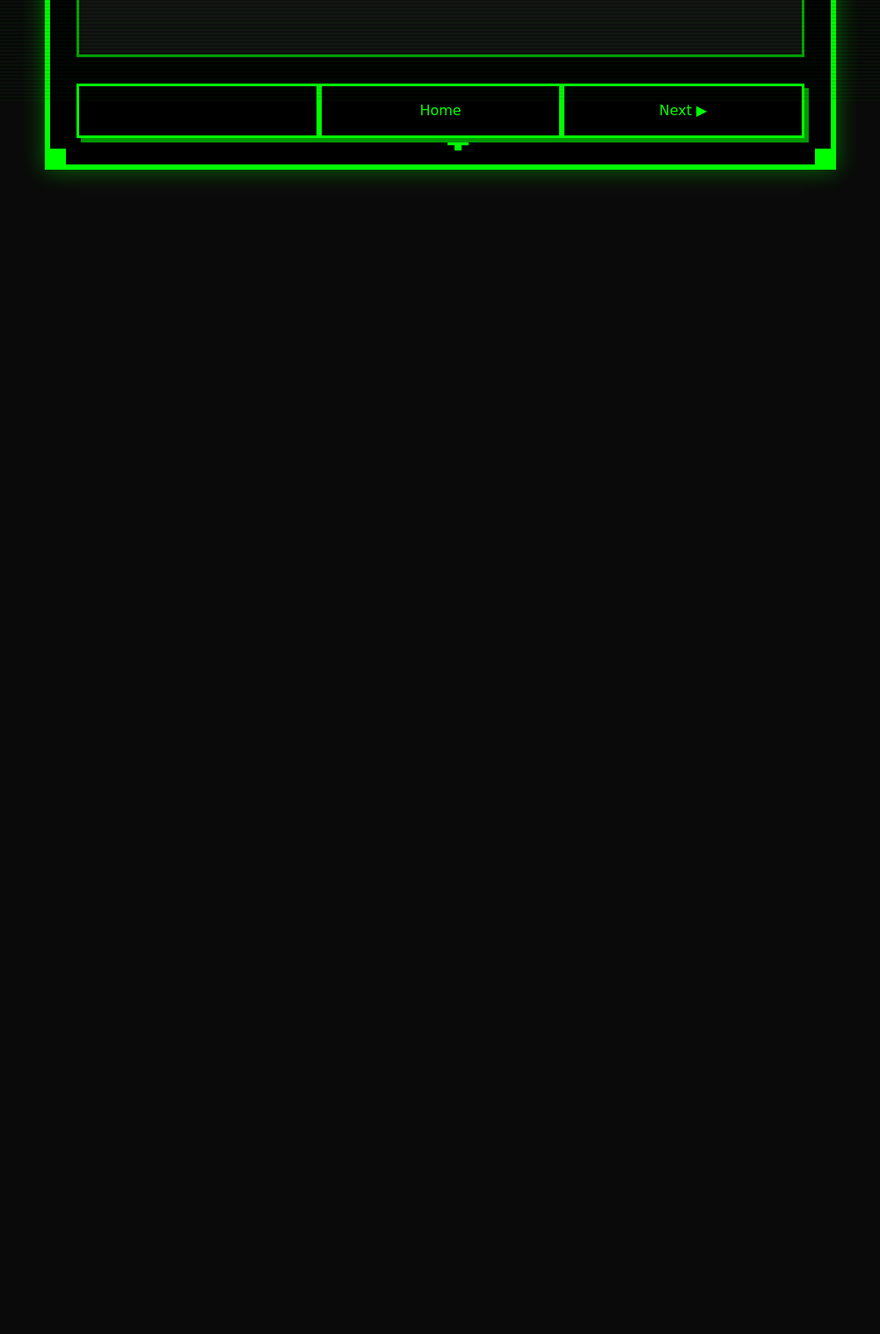
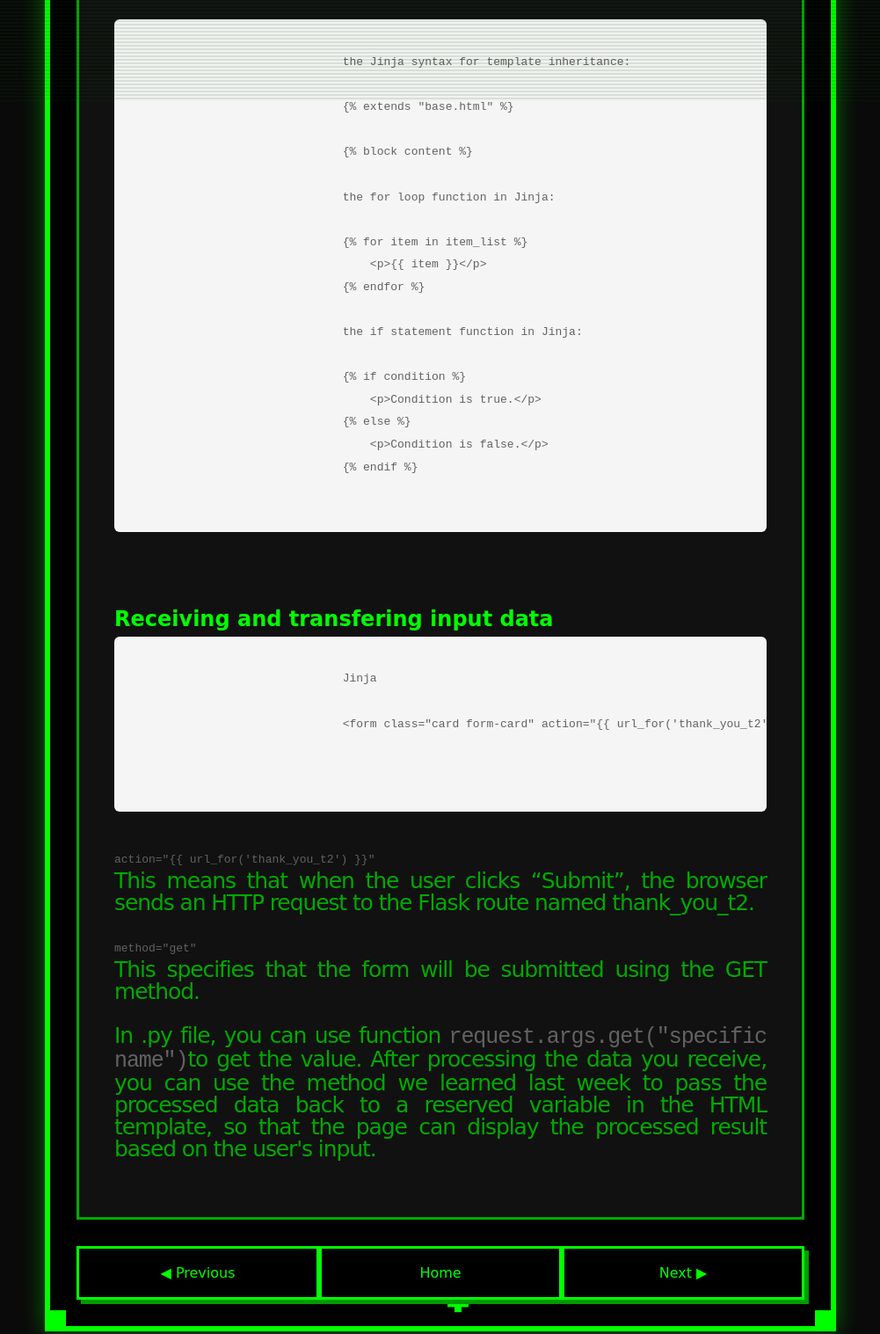
Before and after one commit to LE7ELS001/CART-351-Journals, a plain HTML site: page journal4.html in a window 1280 px wide. Shown: the part 685-2202 px from the top of the page at 88% size, without its empty margins (139-1140 px from the left). Before the commit the page ends 938 px from the top, so only its background shows below. Drawn offline with Linux system fonts and the light colour scheme.

Commit message:
update journal 4

```diff
--- a/journal4.html
+++ b/journal4.html
@@ -39,6 +39,7 @@
                         The main topics included template inheritance, receiving user input, extracting and processing
                         the input data, and
                         returning the processed content to the template.
+                    </p>
                     <h2>Template inheritance</h2>
                     <p>
                         In the process of creating web pages with HTML, we often need to copy and paste a lot of
@@ -51,8 +52,57 @@
                         Therefore, we introduced the concept of template inheritance, which allows us to reuse a base
                         template and modify only
                         the specific content that needs to be displayed according to our requirements.
+
+                    <pre>
+                            <code>
+                                the Jinja syntax for template inheritance:
+
+                                {% extends "base.html" %}
+
+                                {% block content %}
+
+                                the for loop function in Jinja:
+
+                                {% for item in item_list %}
+                                    &ltp&gt{{ item }}&lt/p&gt
+                                {% endfor %}
+
+                                the if statement function in Jinja:
+
+                                {% if condition %}
+                                    &ltp&gtCondition is true.&lt/p&gt
+                                {% else %}
+                                    &ltp&gtCondition is false.&lt/p&gt
+                                {% endif %}
+                            </code>
+                        </pre>
+
+                    <h2 style="padding-top: 80px;">Receiving and transfering input data</h2>
+                    <pre>
+                            <code>
+                                Jinja
+
+                                &ltform class="card form-card" action="{{ url_for('thank_you_t2') }}" method="get"&gt&lt/form&gt
+
+                            </code>
+                    </pre>
+
+                    <p style="margin: 40px;"></p>
+                    <code>action="{{ url_for('thank_you_t2') }}"</code>
+                    <p>This means that when the user clicks “Submit”, the browser sends an HTTP request to the Flask
+                        route named
+                        thank_you_t2.</p>
+                    <code>method="get"</code>
+                    <p>
+                        This specifies that the form will be submitted using the GET method.
                     </p>
-                    </p>
+
+
+                    <p>In .py file, you can use function <code> request.args.get("specific name")</code>to get the
+                        value. After processing the data you receive, you can use the method we learned last week to
+                        pass the processed data back to a
+                        reserved variable in the HTML template, so that the page can display the processed result based
+                        on the user's input.</p>
 
 
                 </div>
@@ -60,9 +110,9 @@
         </div>
 
         <div class="navigation">
-            <a href="#" class="nav-btn prev"></a>
+            <a href="journal3.html" class="nav-btn prev">◀ Previous</a>
             <a href="index.html" class="nav-btn prev">Home</a>
-            <a href="journal2.html" class="nav-btn next">Next ▶</a>
+            <a href="#" class="nav-btn next">Next ▶</a>
         </div>
     </div>
 </body>
```
Also changed, not shown: journal3.html (+1 -1 lines).
